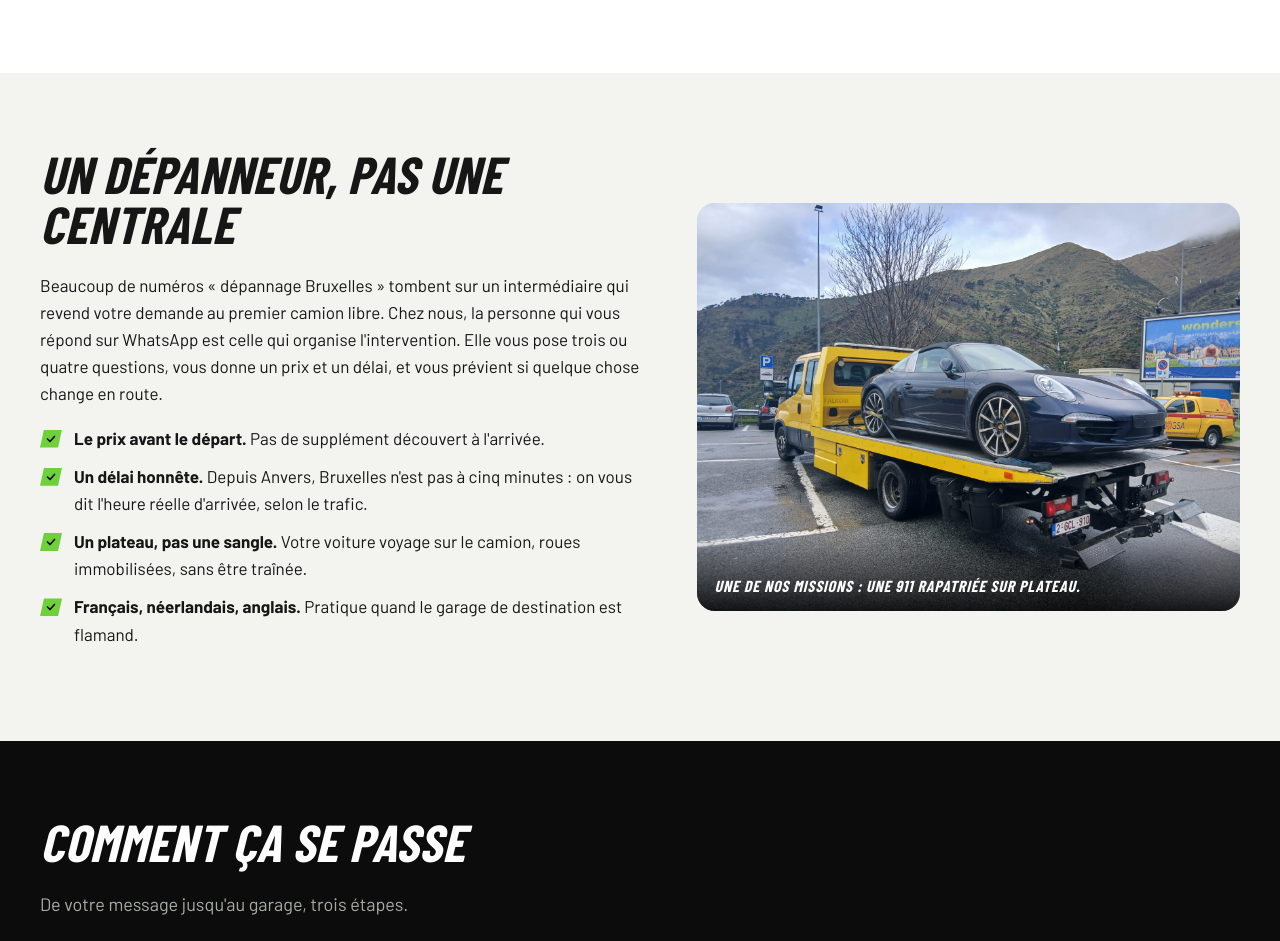
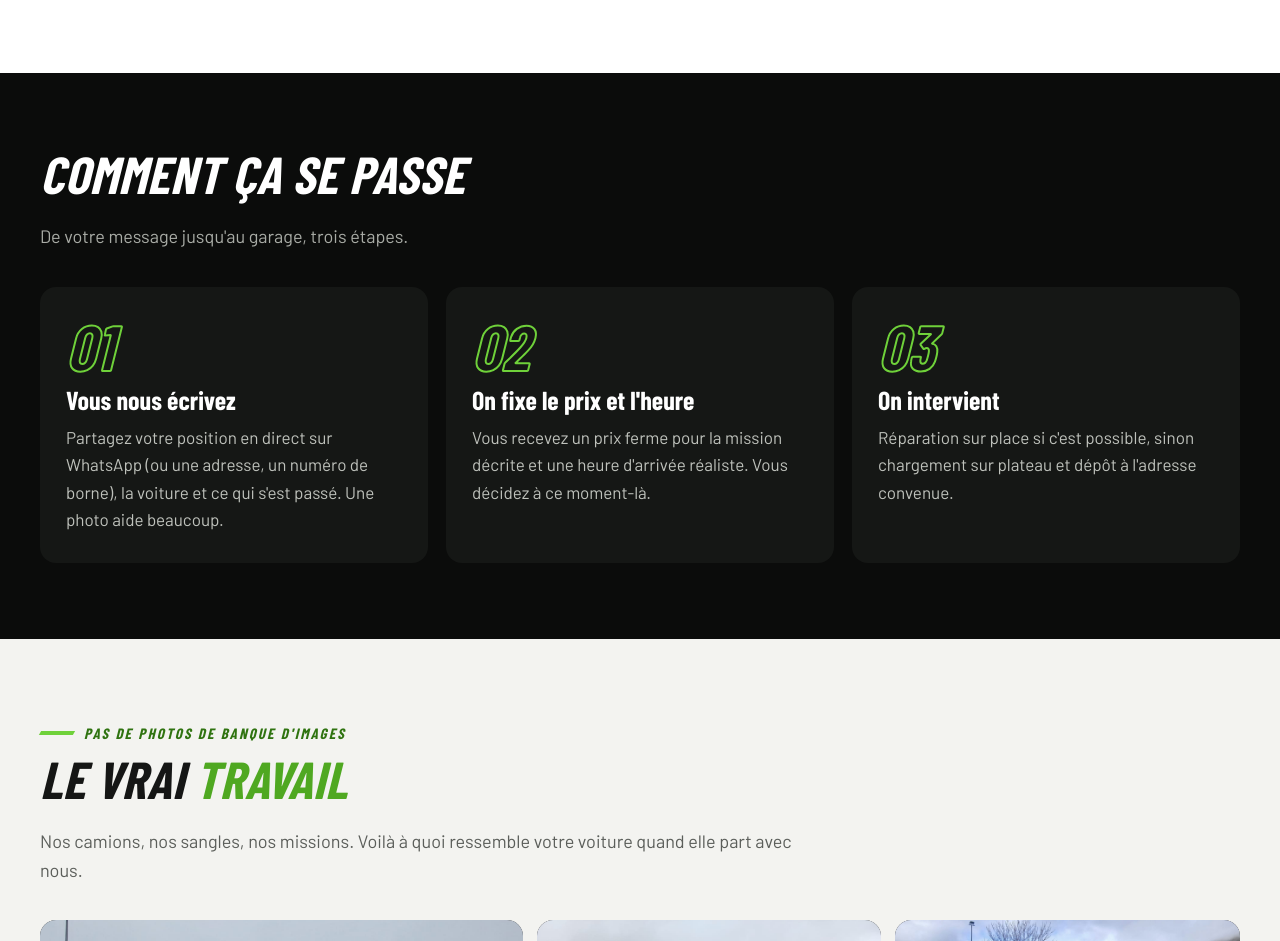
Before and after one commit to faster24eu-lgtm/fastdepannage, a plain HTML site: page fr/index.html in a window 1280 px wide. Shown: the part 1601-2542 px from the top of the page. Drawn offline with nearby package versions, Linux system fonts and the light colour scheme; a web font is replaced by a local one.

Commit message:
Homepage: remove 'Een takelaar, geen callcenter' section (NL + FR)
Co-Authored-By: Claude Opus 5.5 <noreply@anthropic.com>

```diff
--- a/fr/index.html
+++ b/fr/index.html
@@ -137,25 +137,6 @@
         <span class="more">En savoir plus <svg class="i" aria-hidden="true" focusable="false" xmlns="http://www.w3.org/2000/svg" viewBox="0 0 24 24" fill="none" stroke="currentColor" stroke-width="1.8" stroke-linecap="round" stroke-linejoin="round" ><path d="M5 12l14 0" /><path d="M13 18l6 -6" /><path d="M13 6l6 6" /></svg></span>
       </a>
     </div>
-  </div>
-</section>
-
-<section class="section">
-  <div class="wrap split">
-    <div>
-      <h2>Un dépanneur, pas une centrale</h2>
-      <p>Beaucoup de numéros «&nbsp;dépannage Bruxelles&nbsp;» tombent sur un intermédiaire qui revend votre demande au premier camion libre. Chez nous, la personne qui vous répond sur WhatsApp est celle qui organise l'intervention. Elle vous pose trois ou quatre questions, vous donne un prix et un délai, et vous prévient si quelque chose change en route.</p>
-      <ul class="ticks">
-        <li><b>Le prix avant le départ.</b> Pas de supplément découvert à l'arrivée.</li>
-        <li><b>Un délai honnête.</b> Depuis Anvers, Bruxelles n'est pas à cinq minutes&nbsp;: on vous dit l'heure réelle d'arrivée, selon le trafic.</li>
-        <li><b>Un plateau, pas une sangle.</b> Votre voiture voyage sur le camion, roues immobilisées, sans être traînée.</li>
-        <li><b>Français, néerlandais, anglais.</b> Pratique quand le garage de destination est flamand.</li>
-      </ul>
-    </div>
-    <figure class="photo">
-      <img src="/assets/img/remorquage-porsche-plateau.jpg" width="1600" height="1200" alt="Porsche 911 sanglée sur le plateau d'une dépanneuse jaune" loading="lazy">
-      <figcaption>Une de nos missions&nbsp;: une 911 rapatriée sur plateau.</figcaption>
-    </figure>
   </div>
 </section>
 
```
Also changed, not shown: _src/pages/fr/index.html (+0 -19 lines), _src/pages/index.html (+0 -19 lines), index.html (+0 -19 lines).
